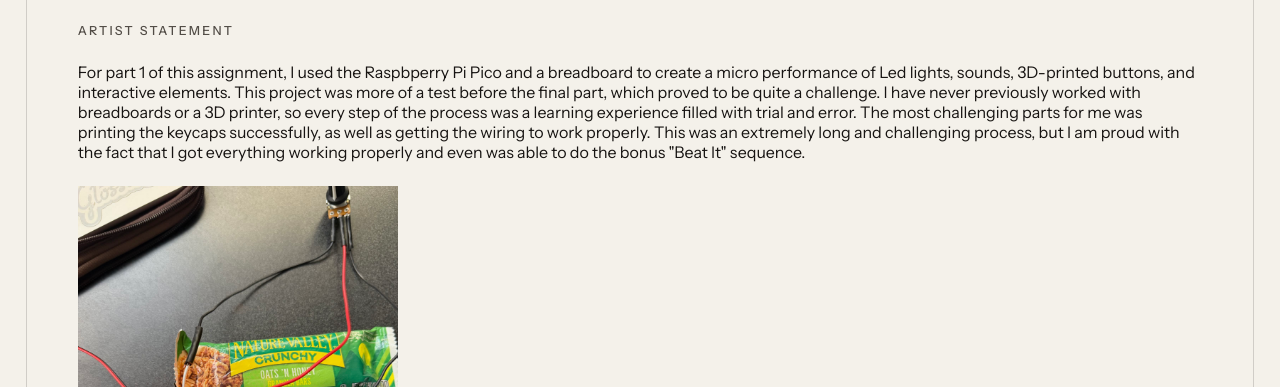
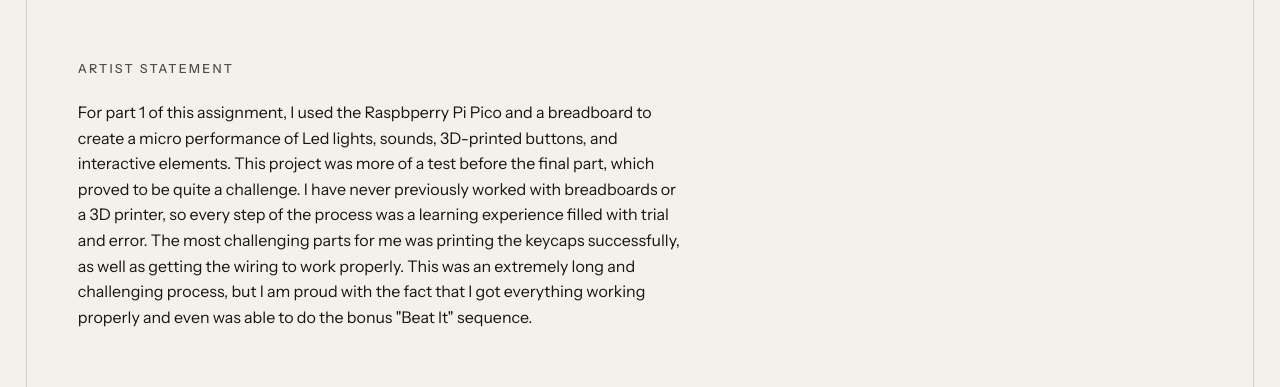
Before and after one commit to Sarahw709/Art-106-micro-perform-part1, a plain HTML site: page index.html in a window 1280 px wide. Shown: the part 402-789 px from the top of the page. Drawn offline with Linux system fonts and the light colour scheme.

Commit message:
Add space around the artist statement.
The heading sits farther below the title, and the paragraph sits farther above the photo.

Co-authored-by: Sarahw709 <Sarahw709@users.noreply.github.com>

```diff
--- a/style.css
+++ b/style.css
@@ -134,13 +134,20 @@ h1 em {
 }
 
 h2 {
-  margin: 0.15rem 0 0;
+  margin: 2.5rem 0 0;
   font-family: var(--sans);
   font-size: 0.78rem;
   font-weight: 500;
   letter-spacing: 0.18em;
   text-transform: uppercase;
   color: var(--quiet);
+}
+
+main > p {
+  max-width: 38rem;
+  margin: 0;
+  padding-bottom: 2.25rem;
+  line-height: 1.6;
 }
 
 .still,
```
